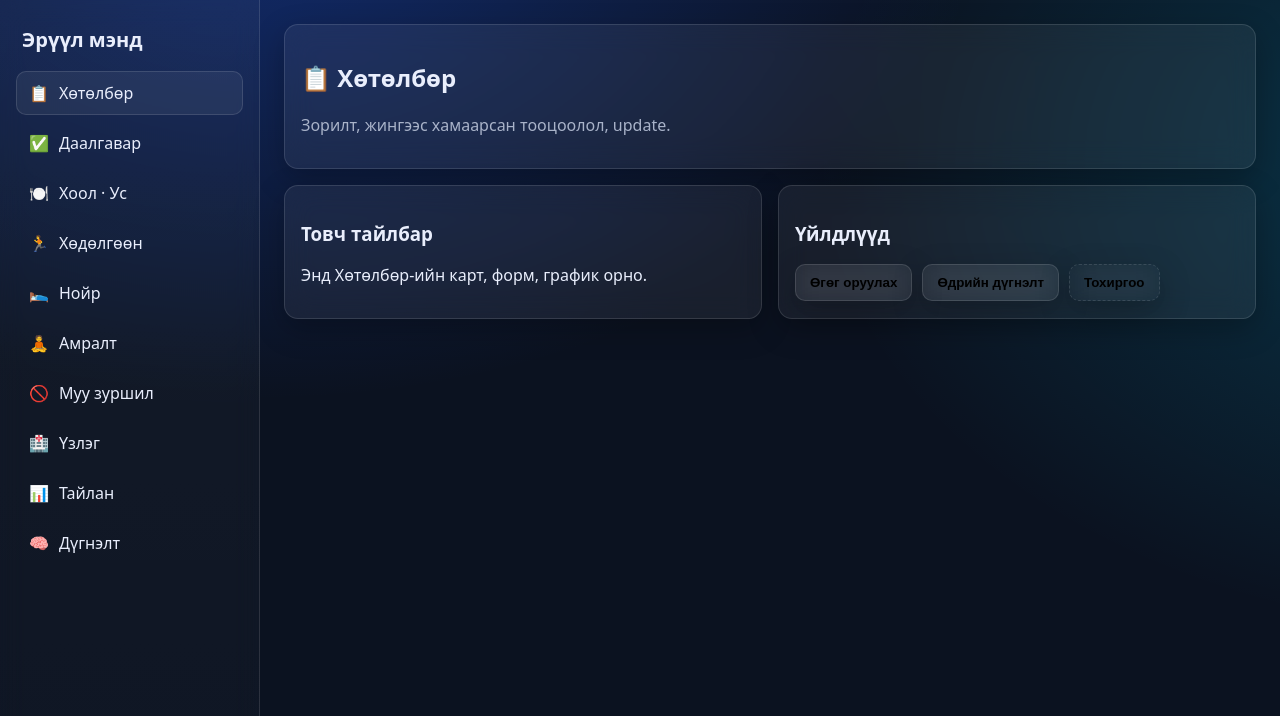
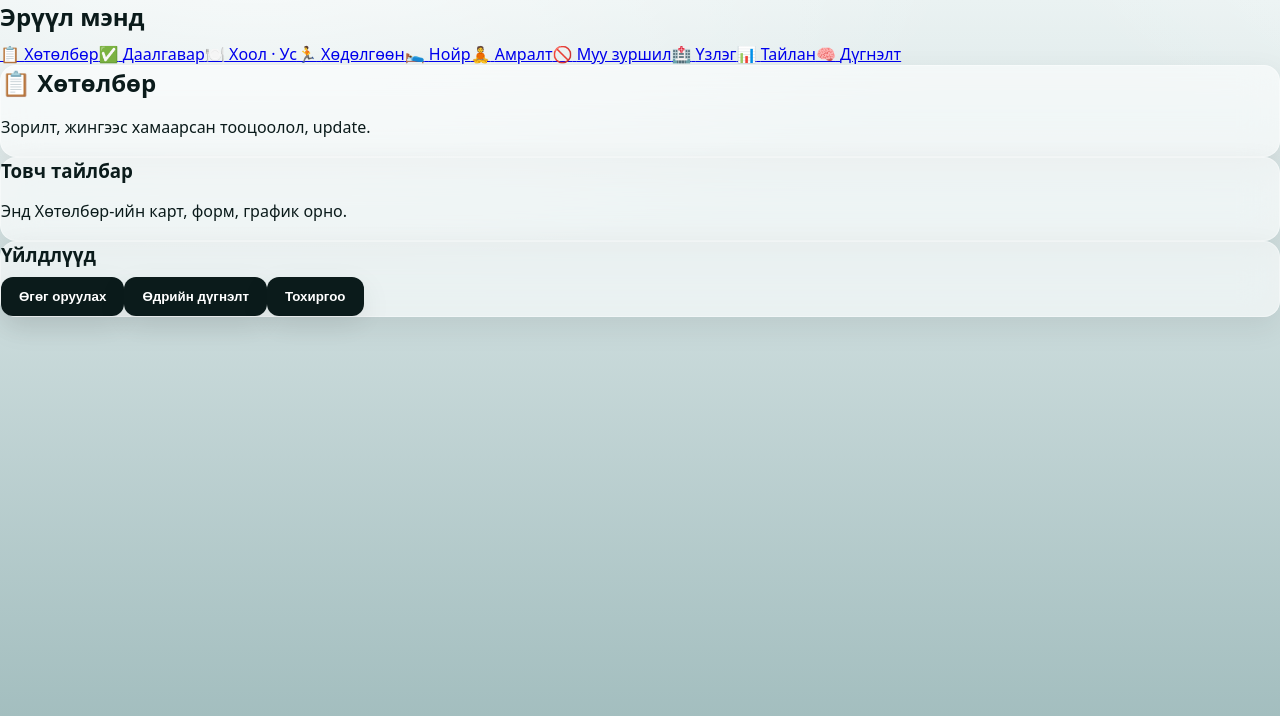
Before and after one commit to oyunsanaachat-cpu/OS.health, a Next.js app: page / in a window 1280 px wide. Shown: the top 716 px of the page. Built offline with nearby package versions, Linux system fonts and the light colour scheme.

Commit message:
Update globals.css

```diff
--- a/app/globals.css
+++ b/app/globals.css
@@ -1,59 +1,45 @@
-:root {
-  --bg: radial-gradient(1200px 800px at 20% -10%, #1f5cff55, transparent 60%),
-        radial-gradient(1200px 800px at 120% 20%, #00d4ff33, transparent 60%),
-        #0b1220;
-  --text: #e9eefc;
-  --muted: #a9b3c9;
-  --border: rgba(255,255,255,0.12);
-  --glass: rgba(255,255,255,0.06);
-  --glass-hover: rgba(255,255,255,0.12);
+/* app/globals.css */
+:root{
+  --os-primary:#9BB8B9;
+  --glass-bg: rgba(255,255,255,0.6);
+  --glass-border: rgba(255,255,255,0.35);
+  --text:#0b1b1b;
 }
 
-* { box-sizing: border-box; }
-html, body, #__next { height: 100%; }
-body {
-  margin: 0; color: var(--text);
-  background: var(--bg); background-attachment: fixed;
-  font-family: ui-sans-serif, system-ui, -apple-system, "Segoe UI", Roboto, "Helvetica Neue", Arial;
+*{box-sizing:border-box}
+html,body{height:100%}
+body{
+  margin:0;
+  color:var(--text);
+  font-family: ui-sans-serif, system-ui, -apple-system, "Segoe UI", Roboto, "Helvetica Neue", Arial, "Apple Color Emoji","Segoe UI Emoji";
+  background:
+    radial-gradient(1200px 600px at 20% -10%, rgba(255,255,255,.65), transparent 60%),
+    radial-gradient(1000px 600px at 120% -20%, rgba(255,255,255,.45), transparent 55%),
+    linear-gradient(180deg, #eaf2f2 0%, var(--os-primary) 100%);
+  background-attachment: fixed;
 }
 
-/* Layout */
-.app { display: grid; grid-template-columns: 260px 1fr; min-height: 100vh; }
-.sidebar {
-  border-right: 1px solid var(--border);
-  backdrop-filter: blur(12px);
-  background: linear-gradient(180deg, rgba(255,255,255,0.04), rgba(255,255,255,0.02));
-  padding: 20px 16px; position: sticky; top: 0; height: 100vh;
+.container{
+  max-width:1080px;
+  margin:0 auto;
+  padding:24px;
 }
-.brand { margin: 6px 6px 18px; font-size: 20px; font-weight: 700; }
-.menu { display: flex; flex-direction: column; gap: 6px; }
-.menu .item {
-  display: flex; gap: 10px; align-items: center; padding: 10px 12px; border-radius: 10px;
-  color: var(--text); text-decoration: none; border: 1px solid transparent;
+
+.glass {
+  background: var(--glass-bg);
+  backdrop-filter: blur(18px) saturate(120%);
+  -webkit-backdrop-filter: blur(18px) saturate(120%);
+  border: 1px solid var(--glass-border);
+  border-radius: 16px;
+  box-shadow: 0 10px 30px rgba(0,0,0,0.08);
 }
-.menu .item:hover { background: var(--glass-hover); border-color: var(--border); }
-.menu .item.active { background: var(--glass); border-color: var(--border); }
 
-.main { padding: 24px; }
-.header { margin-bottom: 16px; }
-.grid { display: grid; grid-template-columns: repeat(2, minmax(0,1fr)); gap: 16px; }
-.row { display: flex; gap: 10px; flex-wrap: wrap; }
-.muted { color: var(--muted); }
-
-/* Glass */
-.glass {
-  background: var(--glass);
-  border: 1px solid var(--border);
-  backdrop-filter: blur(14px);
-  box-shadow: 0 10px 30px rgba(0,0,0,0.25);
+.btn{
+  display:inline-flex;align-items:center;justify-content:center;
+  padding:12px 18px;border-radius:12px;border:0;cursor:pointer;
+  background:#0b1b1b;color:white;font-weight:600;
 }
-.card { border-radius: 14px; padding: 16px; }
-.btn  { border-radius: 10px; padding: 10px 14px; font-weight: 600; cursor: pointer; }
-.btn:hover { background: var(--glass-hover); }
-.btn.ghost { background: transparent; border: 1px dashed var(--border); }
-
-@media (max-width: 960px) {
-  .app { grid-template-columns: 1fr; }
-  .sidebar { position: static; height: auto; }
-  .grid { grid-template-columns: 1fr; }
-}
+.btn.secondary{ background: var(--os-primary); color:#0b1b1b; }
+a.btn{ text-decoration:none }
+h1,h2,h3{margin:0 0 10px}
+p{line-height:1.55}
```
